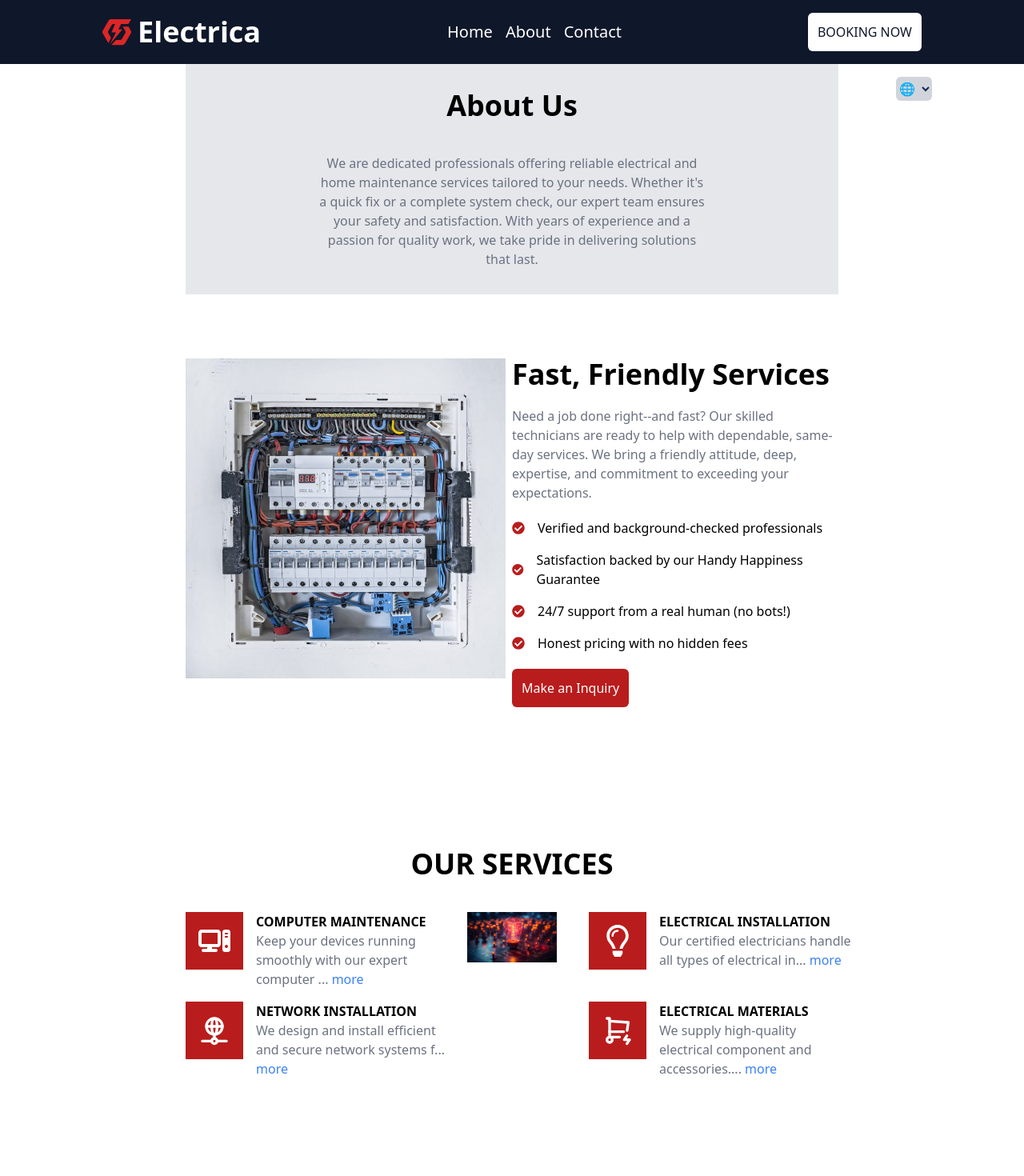
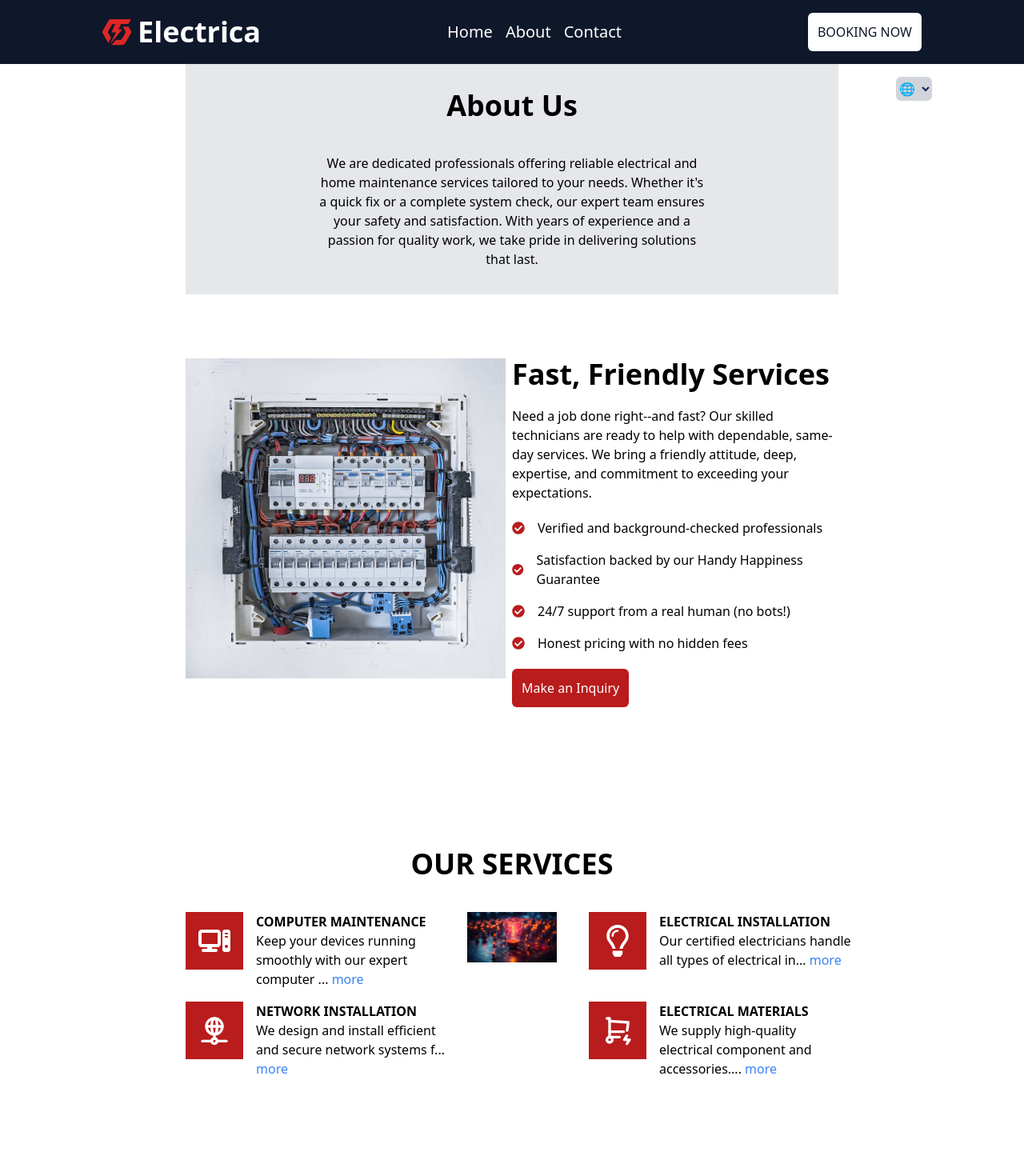
Before and after one commit to Kaghenimbale/Electrica, a Next.js app: page /en/about in a window 1280 px wide. Shown: the top 1470 px of the page at 80% size. Built offline with nearby package versions, Linux system fonts and the light colour scheme.

Commit message:
Add styling to the presentation page

```diff
--- a/app/[locale]/Navbar.tsx
+++ b/app/[locale]/Navbar.tsx
@@ -5,11 +5,12 @@ import { BiMenu } from "react-icons/bi";
 import { IoMdCloseCircle } from "react-icons/io";
 import { SiThunderstore } from "react-icons/si";
 import LanguageSwitcher from "./components/LanguageSwitcher";
-import { useTranslations } from "next-intl";
+import { useLocale, useTranslations } from "next-intl";
 import Link from "next/link";
 
 const Navbar = () => {
   const t = useTranslations("navbar");
+  const locale = useLocale();
   const [isOpen, setOpen] = useState<boolean>(false);
 
   const handleOpen = () => {
@@ -19,7 +20,10 @@ const Navbar = () => {
     <nav className="flex justify-center bg-slate-900 text-white py-4 px-8 top-0 left-0 right-0 fixed z-10">
       <div className="flex justify-between w-full lg:w-[80vw] items-center">
         <h1 className="flex font-extrabold text-4xl">
-          <Link href="/" className="flex hover:no-underline gap-2 items-center">
+          <Link
+            href={`/${locale}`}
+            className="flex hover:no-underline gap-2 items-center"
+          >
             <SiThunderstore className="text-red-600" />
             Electrica
           </Link>
@@ -33,7 +37,7 @@ const Navbar = () => {
         >
           <li onClick={() => setOpen(false)}>
             <Link
-              href="/"
+              href={`/${locale}`}
               className="font-thin lg:font-sans text-blue-950 lg:text-white text-xl"
             >
               {t("home")}
@@ -41,7 +45,7 @@ const Navbar = () => {
           </li>
           <li onClick={() => setOpen(false)}>
             <Link
-              href="/about"
+              href={`/${locale}/about`}
               className="font-thin lg:font-sans text-blue-950 lg:text-white text-xl"
             >
               {t("about")}
@@ -49,7 +53,7 @@ const Navbar = () => {
           </li>
           <li onClick={() => setOpen(false)}>
             <Link
-              href="/contact"
+              href={`/${locale}/contact`}
               className="font-thin lg:font-sans text-blue-950 lg:text-white text-xl"
             >
               {t("contact")}
--- a/app/[locale]/about/page.tsx
+++ b/app/[locale]/about/page.tsx
@@ -40,7 +40,7 @@ const Page = () => {
     <div className="mt-[5rem] px-10 lg:w-[70vw] mx-auto flex flex-col gap-10 pb-10">
       <div className="bg-gray-200 py-8 flex flex-col items-center gap-10">
         <h2 className="text-4xl font-bold text-center">{t("title")}</h2>
-        <p className="text-center text-gray-500 w-[60%]">{t("description")}</p>
+        <p className="text-center w-[60%] font-thin">{t("description")}</p>
       </div>
 
       <div className="py-10 grid grid-cols-1 lg:grid-cols-2">
@@ -48,7 +48,7 @@ const Page = () => {
         <div className="flex flex-col gap-5">
           <h2 className="text-4xl font-bold flex">{t("title1")}</h2>
 
-          <p className="text-gray-500">{t("description1")}</p>
+          <p className="font-thin">{t("description1")}</p>
           <ul className="flex flex-col gap-4">
             <li className="flex gap-4 items-center">
               <FaCheckCircle className="text-red-700" />
@@ -90,7 +90,7 @@ const Page = () => {
                   </div>
                   <div className="flex flex-col w-[14rem]">
                     <h2 className="font-bold">{data.title}</h2>
-                    <p className="text-gray-500 lg:w-[15rem]">
+                    <p className="font-thin lg:w-[15rem]">
                       {isExpanded ? data.description : `${shortText}... `}
                       <button
                         onClick={() => handleDisplayMore(data.id)}
@@ -120,7 +120,7 @@ const Page = () => {
                   </div>
                   <div className="flex flex-col w-[14rem]">
                     <h2 className="font-bold">{data.title}</h2>
-                    <p className="text-gray-500 lg:w-[15rem]">
+                    <p className="font-thin lg:w-[15rem]">
                       {isExpanded ? data.description : `${shortText}... `}
                       <button
                         onClick={() => handleDisplayMore(data.id)}
--- a/app/[locale]/components/Presentation.tsx
+++ b/app/[locale]/components/Presentation.tsx
@@ -12,8 +12,8 @@ const Presentation = () => {
     <section className="w-full lg:w-[70vw] mx-auto grid grid-cols-1 lg:grid-cols-2 gap-12 px-6 md:px-10 py-20">
       {/* Left Block */}
       <div className="flex flex-col items-center justify-center text-center gap-4">
-        <SiThunderstore className="text-[6rem] md:text-[10rem] text-red-700 drop-shadow-lg" />
-        <p className="text-3xl md:text-4xl font-extrabold tracking-wide">
+        <SiThunderstore className="text-[6rem] md:text-[10rem] text-red-700 drop-shadow-lg shadow-red-600" />
+        <p className="text-3xl md:text-4xl font-extrabold tracking-wide shadow-2xl bg-gray-50 shadow-black">
           ELECTRICA
         </p>
         <span className="text-lg font-light text-gray-600">{t("title3")}</span>
--- a/app/[locale]/contact/page.tsx
+++ b/app/[locale]/contact/page.tsx
@@ -25,9 +25,9 @@ const Page = () => {
         <div className="flex flex-col gap-16">
           <h2 className="text-4xl font-bold flex">{t("title")}</h2>
           <div className="flex flex-col gap-8 lg:w-[30rem]">
-            <p className="text-gray-500">{t("description")}</p>
+            <p className="font-thin">{t("description")}</p>
 
-            <p className="text-gray-500">{t("description1")}</p>
+            <p className="font-thin">{t("description1")}</p>
           </div>
 
           <div className="flex flex-col lg:flex-row gap-4 justify-between lg:w-[40rem]">
```
